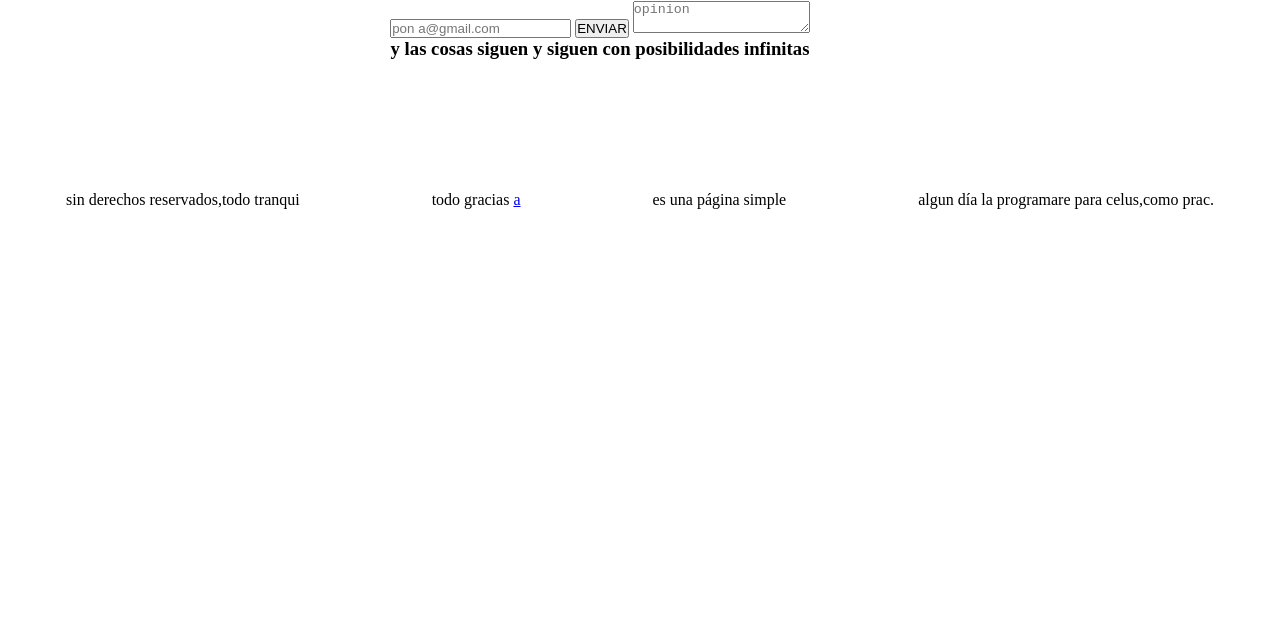
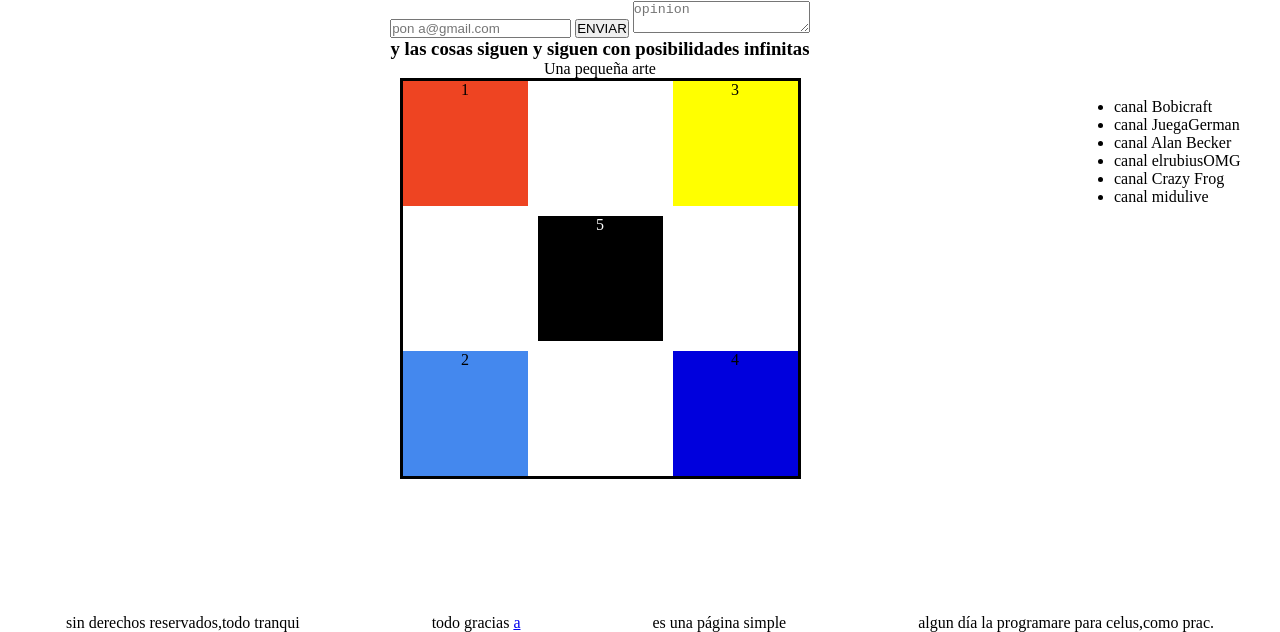
Before and after one commit to jerebien/Test_de_pag, a plain HTML site: page index.html in a window 1280 px wide. Shown: the part 400-1032 px from the top of the page. Before the commit the page ends 800 px from the top, so only its background shows below. Drawn offline with Linux system fonts and the light colour scheme.

Commit message:
una mini arte y un cambio en ???

```diff
--- a/capo.css
+++ b/capo.css
@@ -69,3 +69,48 @@ h1 {
     text-decoration: underline;
     color: #666
 }
+
+.box {
+    position: relative;
+    display: inline-block;
+    width: 395px;
+    height: 395px;
+    border: 3px solid #000;
+}
+
+.box__position {
+    position: absolute;
+    text-align: center;
+    width: 125px;
+    height: 125px;
+    background-color: #e42;
+}
+
+.box__position:nth-child(2) {
+    bottom: 0;
+    background-color: #48e;
+}
+
+.box__position:nth-child(3) {
+    right: 0;
+    background-color: #ff0;
+}
+
+.box__position:nth-child(4) {
+    bottom: 0;
+    right: 0;
+    background-color: #00d;
+}
+
+.box__position:last-child {
+    top: 0;
+    left: 0;
+    bottom: 0;
+    right: 0;
+    margin: auto;
+    background-color: #000;
+}
+
+.position__text {
+    color: #fff;
+}
--- a/index.html
+++ b/index.html
@@ -15,7 +15,7 @@
         <nav>
             <a class="a_nav fa-solid fa-house" target="_blank" href="https://www.google.com/search?q=lobby&rlz=1C1CHZN_enAR1052AR1052&oq=lobby&gs_lcrp=EgZjaHJvbWUyCQgAEEUYORiABDIHCAEQABiABDIHCAIQABiABDIHCAMQABiABDIHCAQQABiABDIHCAUQABiABDIHCAYQABiABDIJCAcQABgKGIAEMgcICBAAGIAEMgcICRAAGIAE0gEJMzQ3MmowajE1qAIJsAIB&sourceid=chrome&ie=UTF-8">pal lobby</a>
             <a class="a_nav fa-solid fa-info" href="https://www.youtube.com/" target="_blank"> info</a>
-            <a class="a_nav" href="https://www.youtube.com/watch?v=BtLSaxRnIhc&ab_channel=Linwi" target="_blank"> ???</a>
+            <a class="a_nav" href="https://www.youtube.com/watch?v=dQw4w9WgXcQ" target="_blank"> ???</a>
         </nav>
     </header>
     <article>
@@ -31,6 +31,14 @@
             <textarea placeholder="opinion" title="tu capa opinion"></textarea>
         </form>
         <h3 class="class_3">y las cosas siguen y siguen con posibilidades infinitas</h3>
+        <p>Una pequeña arte</p>
+        <div class="box">
+            <div class="box__position"><p>1</p></div>
+            <div class="box__position"><p>2</p></div>
+            <div class="box__position"><p>3</p></div>
+            <div class="box__position"><p>4</p></div>
+            <div class="box__position"><p class="position__text">5</p></div>
+        </div>
         </article>
         <aside>
             <ul>
```
